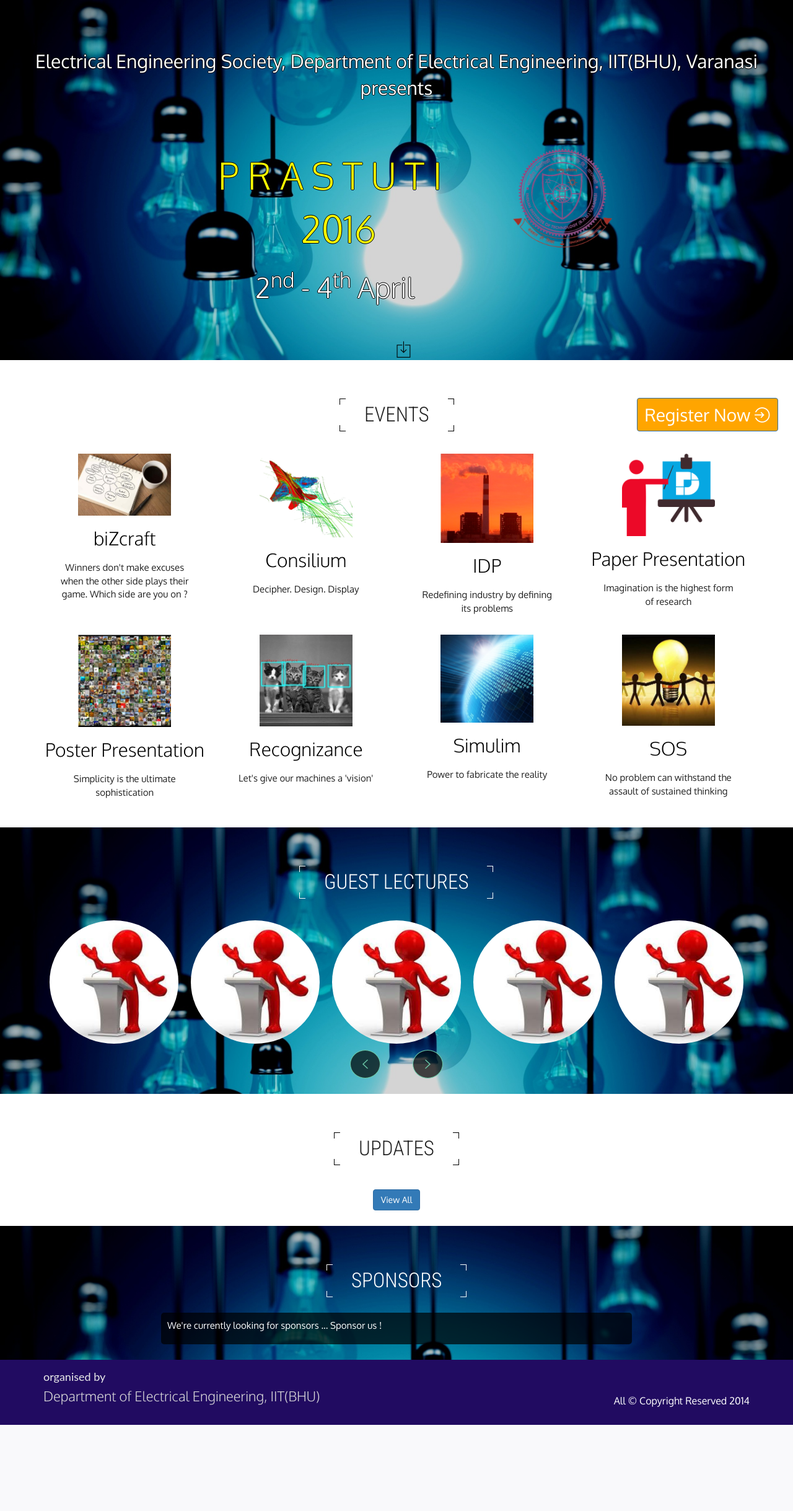
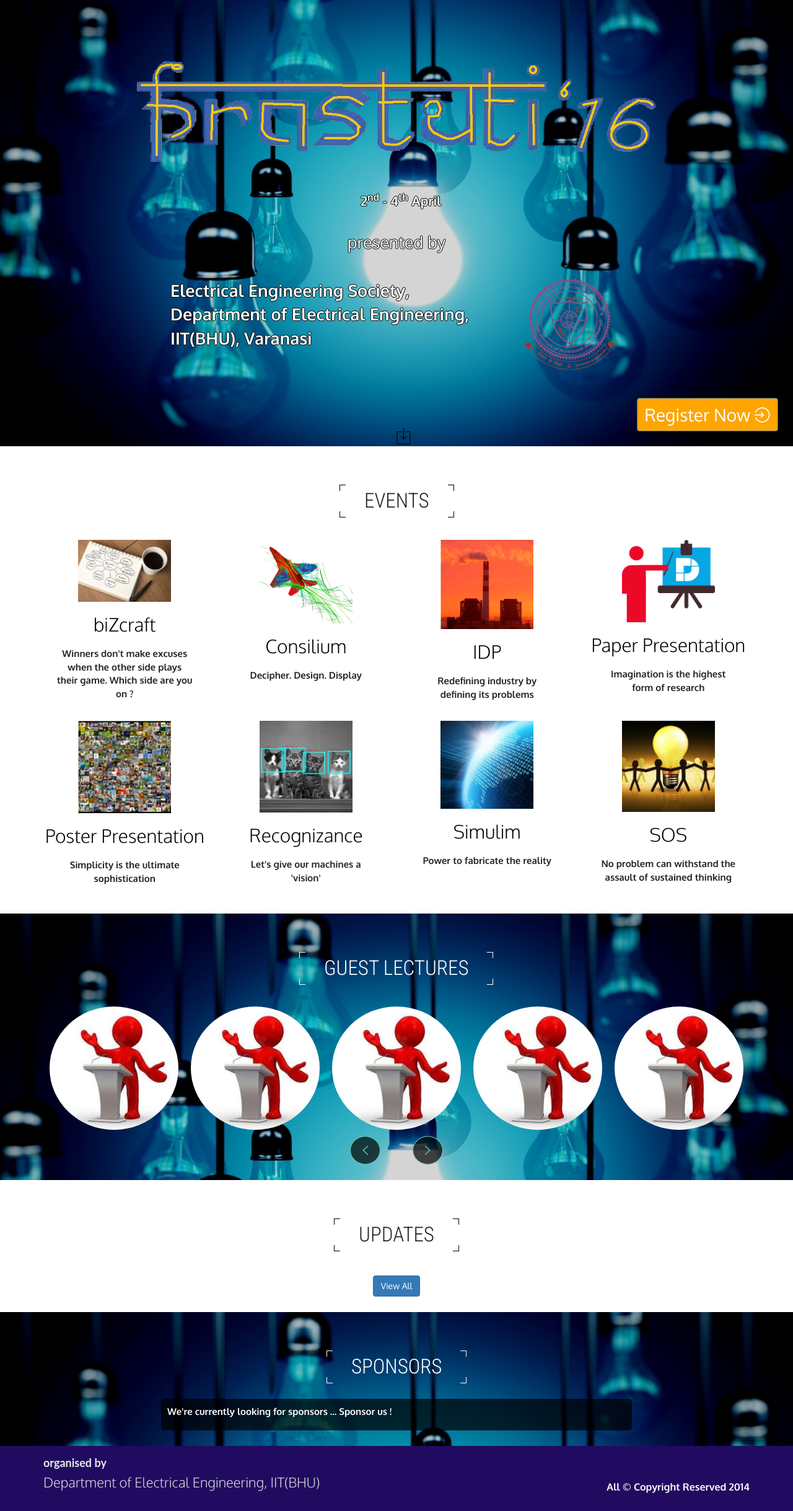
Before and after one commit to VC1995/Prastuti_2016, a PHP site: page / in a window 1280 px wide. Shown: the part 80-2518 px from the top of the page at 62% size. Before the commit the page ends 2379 px from the top, so only its background shows below. Run offline with PHP 8.4, Linux system fonts and the light colour scheme; data that the repository does not hold is empty; some web fonts are replaced.

Commit message:
home page changed

```diff
--- a/index.php
+++ b/index.php
@@ -36,37 +36,27 @@
 
     <!-- ****************************** Banner ************************** -->
 
-    <section id="banner" >
-        <section class="container">
+    <section id="banner" style="height: 100%;">
+        <section class="container" style="height: 100%;position:relative">
             <a class="slidedown wow animated zoomIn" data-wow-delay="1s" href="#features"><i class="ion-ios-download-outline" style='color: black'></i></a>
-            <section class="row">
-                <p style="color: white;text-shadow: -1px 0 black, 0 1px black, 1px 0 black, 0 -1px black;font-size: 2em;padding: 10% 0 0 0;z-index: 2" class="col-sm-12 text-center">Electrical Engineering Society, Department of Electrical Engineering, IIT(BHU), Varanasi<br/>presents </p>
-                <div class="col-md-8 col-md-offset-2">
+            <section class="row" style="position: relative;top: 44%;transform: translateY(-50%);">
+                <div class="col-md-12">
                     <div class="headings">
-                        <p style="color: yellow; text-shadow: -1px 0 black, 0 1px black, 1px 0 black, 0 -1px black;font-size: 4em; z-index: 2" class="col-sm-9 text-center"> &nbsp
-                            <span class="wow animated fadeInRight" data-wow-delay="1s">P </span>
-                            <span class="wow animated fadeInRight" data-wow-delay="1.1s">R </span>
-                            <span class="wow animated fadeInRight" data-wow-delay="1.2s">A </span>
-                            <!-- <span class="wow animated fadeInRight" data-wow-delay="1.3s">&nbsp<i class="ion-ios-bolt-outline" style="font-size: 3em; color: #FFD700; z-index: 2;position: absolute;left: 40%; top:-15%"></i>&nbsp &nbsp</span> -->
-                            <span class="wow animated fadeInRight" data-wow-delay="1.3s">S </span>
-                            <span class="wow animated fadeInRight" data-wow-delay="1.4s">T </span>
-                            <span class="wow animated fadeInRight" data-wow-delay="1.5s">U </span>
-                            <span class="wow animated fadeInRight" data-wow-delay="1.6s">T </span>
-                            <span class="wow animated fadeInRight" data-wow-delay="1.7s">I </span>
-                            <span class="wow animated bounceIn" data-wow-delay="1.9s"> &nbsp &nbsp 2016</span>
+                        <p class="text-center"><img src="static/img/prastuti16_2.gif" style="width:55em;"></p>
+                        <p style="color: white; text-shadow: -1px 0 black, 0 1px black, 1px 0 black, 0 -1px black;font-size: 1.4em; padding: 0" class="text-center">&nbsp&nbsp&nbsp<strong>2<sup>nd</sup> - 4<sup>th</sup> April</strong></p>
+                    </div>
+                    <div>
+                        <p style="color: white;text-shadow: -1px 0 black, 0 1px black, 1px 0 black, 0 -1px black;font-size: 1.8em;padding: 2% 0 0 0;z-index: 2;" class="col-sm-12 ">
+                            <span class="text-center col-sm-12">presented by</span><br/><br/>
+                            <span class="col-md-6 col-md-offset-2">
+                            <strong>Electrical Engineering Society,<br/>Department of Electrical Engineering, <br/>IIT(BHU), Varanasi<strong>
+                            </span>
+                            <span class="col-md-3">
+                                <img src="static/img/logo_img.jpg" style="width:5.5em"></p>
+                            </span>
+                            <span class="col-md-1"></span>
                         </p>
-                        <p class="wow animated fadeInLeft" data-wow-delay='1s'><img src="static/img/logo_img.jpg" style="width: 10em"></p>
-                        <div class="row">
-                            <div class="col-xs-6 col-sm-6 col-md-6 col-md-offset-1">
-                                <div class="text-center">
-                                    <p style="color: white; text-shadow: -1px 0 black, 0 1px black, 1px 0 black, 0 -1px black;font-size: 3em; padding: 0" class="wow animated bounceInUp" data-wow-delay='0.5s'>&nbsp &nbsp &nbsp 2<sup>nd</sup> - 4<sup>th</sup> April</p>
-                                </div>
-                            </div>
-                        </div>
                     </div>
-                </div>
-                <div class="col-md-2 hidden-xs hidden-sm">
-
                 </div>
             </section>
         </section>
--- a/static/css/style.css
+++ b/static/css/style.css
@@ -274,7 +274,7 @@ span[class="hidden-sm"]
 }
 
 .headings {
-    padding: 9% 0 10% 0;
+    padding: 9% 0 0 0;
     color: #fff;
 }
 .headings h1 {
```
Also changed, not shown: static/img/bg_1.jpg (added), static/img/prastuti.gif (added), static/img/prastuti16.gif (added), static/img/prastuti16_02.gif (added), static/img/prastuti16_2.gif (added).
